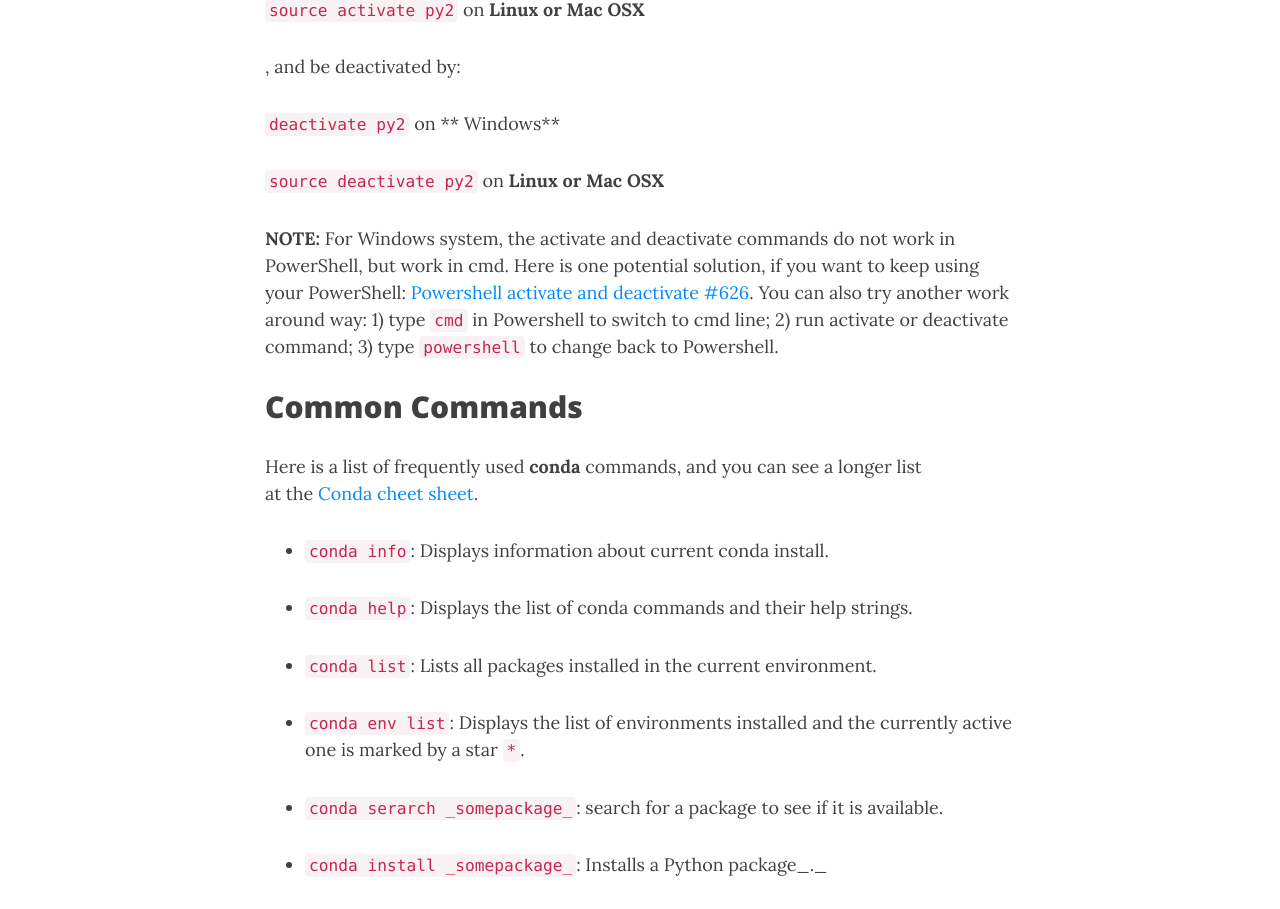
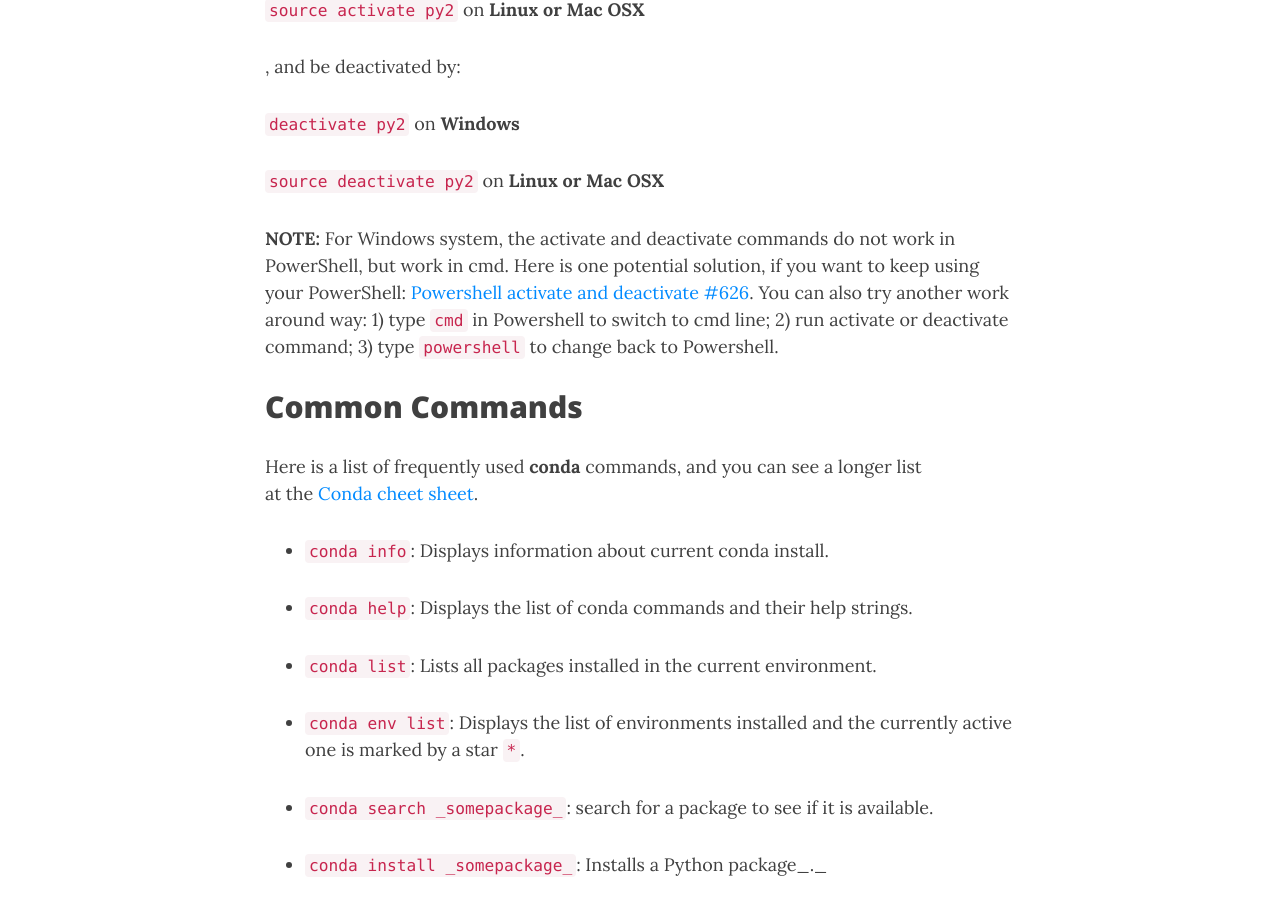
Before and after one commit to stonefl/stonefl.github.io, a Jekyll site: the page built from _posts/2016-01-15-installing-and-managing-python-and-packages-with-anaconda.markdown, in a window 1280 px wide and 1400 px high, scrolled down 2290 px. Shown: the part 148-1057 px from the top of the window. Built offline with Jekyll 4.4.1, drawn with Linux system fonts in a browser that asks for light colours; nearby versions of some CDN libraries; comment, search, counter and statistics services are not loaded.

Commit message:
Update 2016-01-15-installing-and-managing-python-and-packages-with-anaconda.markdown

```diff
--- a/_posts/2016-01-15-installing-and-managing-python-and-packages-with-anaconda.markdown
+++ b/_posts/2016-01-15-installing-and-managing-python-and-packages-with-anaconda.markdown
@@ -59,7 +59,7 @@ Then the new environment can be activated through
 
 , and be deactivated by:
 
-`deactivate py2` on ** Windows**
+`deactivate py2` on **Windows**
 
 `source deactivate py2` on **Linux or Mac OSX**
 
@@ -81,7 +81,7 @@ Here is a list of frequently used **conda** commands, and you can see a longer
 
 * `conda env list`: Displays the list of environments installed and the currently active one is marked by a star `*`.
 
-* `conda serarch _somepackage_`: search for a package to see if it is available.
+* `conda search _somepackage_`: search for a package to see if it is available.
 
 * `conda install _somepackage_`: Installs a Python package_._
 
```
